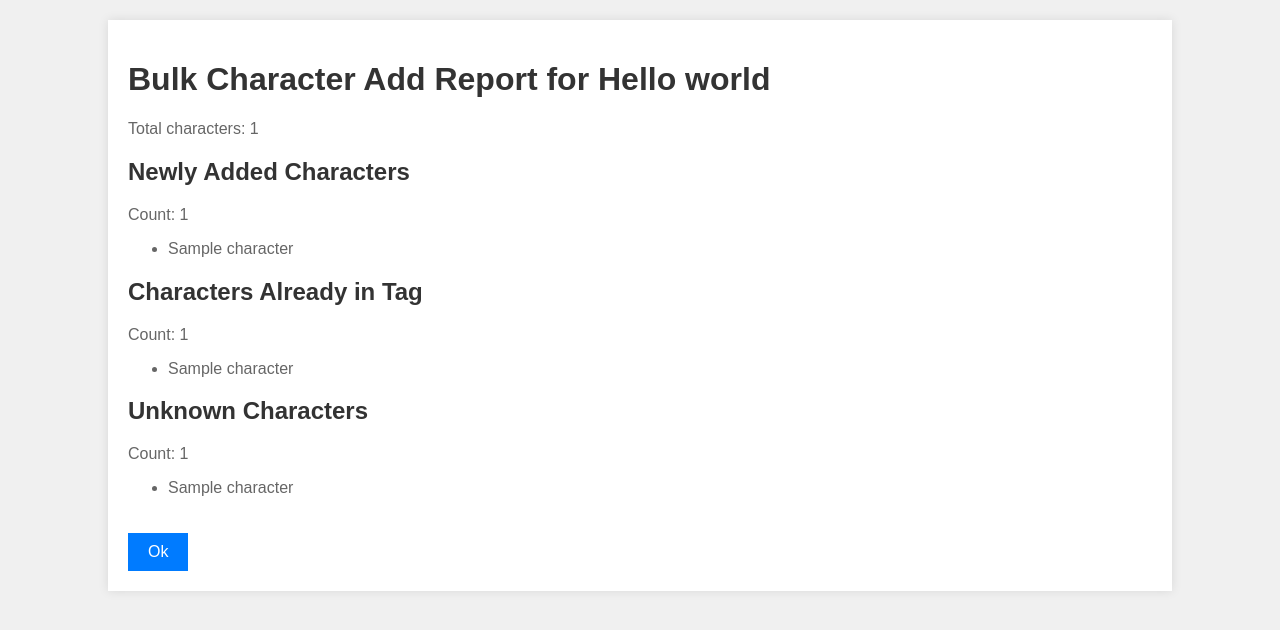
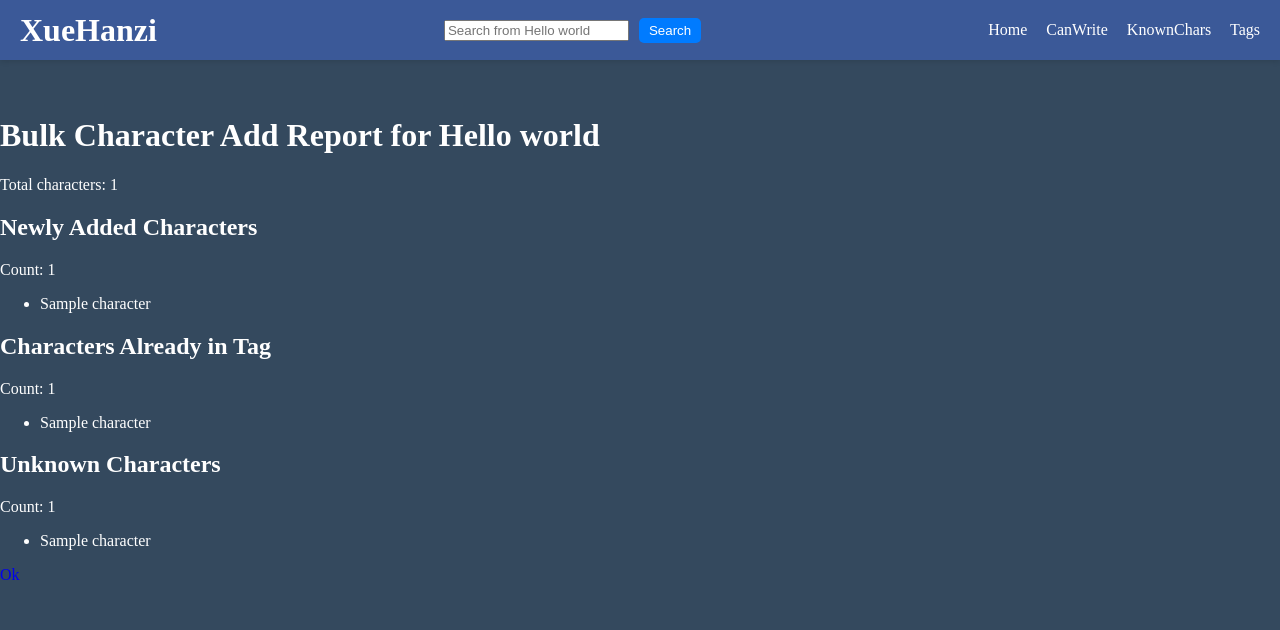
Before and after one commit to chandra-deb/XueHanzi, a Flask app: template backend/templates/bulk_char_add_report.html in a window 1280 px wide. Shown: the top 630 px of the page. Run offline with Flask 3, Linux system fonts and the light colour scheme; the visitor is signed in with stand-in values (Sample User, id 1); tables that the repository leaves empty hold one stand-in row (values such as "Sample post"); the template is opened without the code that fills it: values that come from a table or form of the project are taken from there, most other values are stand-ins (such as "Sample title", 1, 10 or a date in 2020).

Commit message:
important subtle changes

```diff
--- a/backend/templates/add_bulk_chars_in_tag.html
+++ b/backend/templates/add_bulk_chars_in_tag.html
@@ -135,8 +135,8 @@
             </a>
         </div>
         <form action="/search-for-tag/{{tag.id}}" method="post">
-            <input style="size: 30px;" type="text" name="query" placeholder="Search for this Tag">
-            <input type="submit" value="Search">
+            <input style="size: 30px;" type="text" name="query" placeholder="Search from {{ tag.name }}>
+            <input type=" submit" value="Search">
         </form>
         <nav>
             <a href="/">Home</a>
--- a/backend/templates/bulk_char_add_report.html
+++ b/backend/templates/bulk_char_add_report.html
@@ -7,46 +7,141 @@
     <title>Bulk Character Add Report</title>
     <style>
         body {
-            font-family: Arial, sans-serif;
+            background: #34495e;
+            color: #fff;
             margin: 0;
-            padding: 0;
-            background-color: #f0f0f0;
         }
 
-        h1,
-        h2 {
-            color: #333;
+        .card {
+            border: 1px solid #252525;
+            border-radius: 5px;
+            padding: 18px;
+            margin-bottom: 16px;
+            box-shadow: 0 2px 5px rgba(0, 0, 0, 0.2);
+            background-color: rgba(255, 255, 255, 0.1);
+            backdrop-filter: blur(10px);
         }
 
-        p,
-        li {
-            color: #666;
+        .hanzi {
+            font-size: 3em;
+            font-weight: bold;
+            text-align: center;
+            margin-bottom: 20px;
+            color: #fff;
         }
 
-        .report-section {
-            background-color: #fff;
-            margin: 20px auto;
-            width: 80%;
-            padding: 20px;
-            box-shadow: 0px 0px 10px 0px rgba(0, 0, 0, 0.1);
+        .pinyin,
+        .meaning,
+        .hsk-level {
+            font-size: 1.2em;
+            margin-bottom: 10px;
+            color: #fff;
         }
 
-        .done-link {
-            display: inline-block;
-            margin-top: 20px;
-            padding: 10px 20px;
-            background-color: #007BFF;
+        .header {
+            background: #3b5998;
+            height: 60px;
+            width: 100%;
+            color: #fff;
+            display: flex;
+            align-items: center;
+            justify-content: space-between;
+            padding: 0 20px;
+            box-shadow: 0 2px 5px rgba(0, 0, 0, 0.1);
+            flex-wrap: wrap;
+            box-sizing: border-box;
+        }
+
+        .header .logo h1 {
+            margin: 0;
+            flex: 1 0 100%;
+            text-align: center;
+        }
+
+        .header nav {
+            flex: 1 0 100%;
+            text-align: center;
+            margin: 10px 0;
+        }
+
+        .header nav a {
             color: #fff;
             text-decoration: none;
+            margin-right: 15px;
         }
 
-        .done-link:hover {
-            background-color: #0056b3;
+        .header nav a:last-child {
+            margin-right: 0;
+        }
+
+        .header form {
+            display: flex;
+            align-items: center;
+            flex: 1 0 100%;
+        }
+
+        .header input[type="text"] {
+            margin-right: 10px;
+            flex: 1 0 auto;
+        }
+
+        .header input[type="submit"] {
+            background: #007BFF;
+            color: #fff;
+            border: none;
+            border-radius: 5px;
+            padding: 5px 10px;
+            cursor: pointer;
+        }
+
+        .header input[type="submit"]:hover {
+            background: #0056b3;
+        }
+
+        @media (min-width: 600px) {
+            .header {
+                flex-wrap: nowrap;
+            }
+
+            .header .logo h1 {
+                flex: 0 0 auto;
+                text-align: left;
+            }
+
+            .header nav {
+                flex: 0 0 auto;
+                text-align: right;
+            }
+
+            .header form {
+                flex: 0 0 auto;
+            }
+        }
+
+        a {
+            text-decoration: none;
         }
     </style>
 </head>
 
 <body>
+    <div class="header">
+        <div class="logo">
+            <h1>XueHanzi</h1>
+        </div>
+        <form action="/search-for-tag/{{tag.id}}" method="post">
+            <input style="size: 30px;" type="text" name="query" placeholder="Search from {{tag.name}}">
+            <input type="submit" value="Search">
+
+        </form>
+        <nav>
+            <a href="/">Home</a>
+            <a href="/wchars">CanWrite</a>
+            <a href="/kchars">KnownChars</a>
+            <a href="/tags">Tags</a>
+        </nav>
+    </div>
+    <hr size="30px" style="border: none;">
     <div class="report-section">
         <h1>Bulk Character Add Report for {{ tag.name }}</h1>
 
--- a/backend/templates/tag_characters.html
+++ b/backend/templates/tag_characters.html
@@ -160,7 +160,7 @@
             </a>
         </div>
         <form action="/search-for-tag/{{tag.id}}" method="post">
-            <input style="size: 30px;" type="text" name="query" placeholder="Search">
+            <input style="size: 30px;" type="text" name="query" placeholder="Search from this tag">
             <input type="submit" value="Search">
 
 
```
